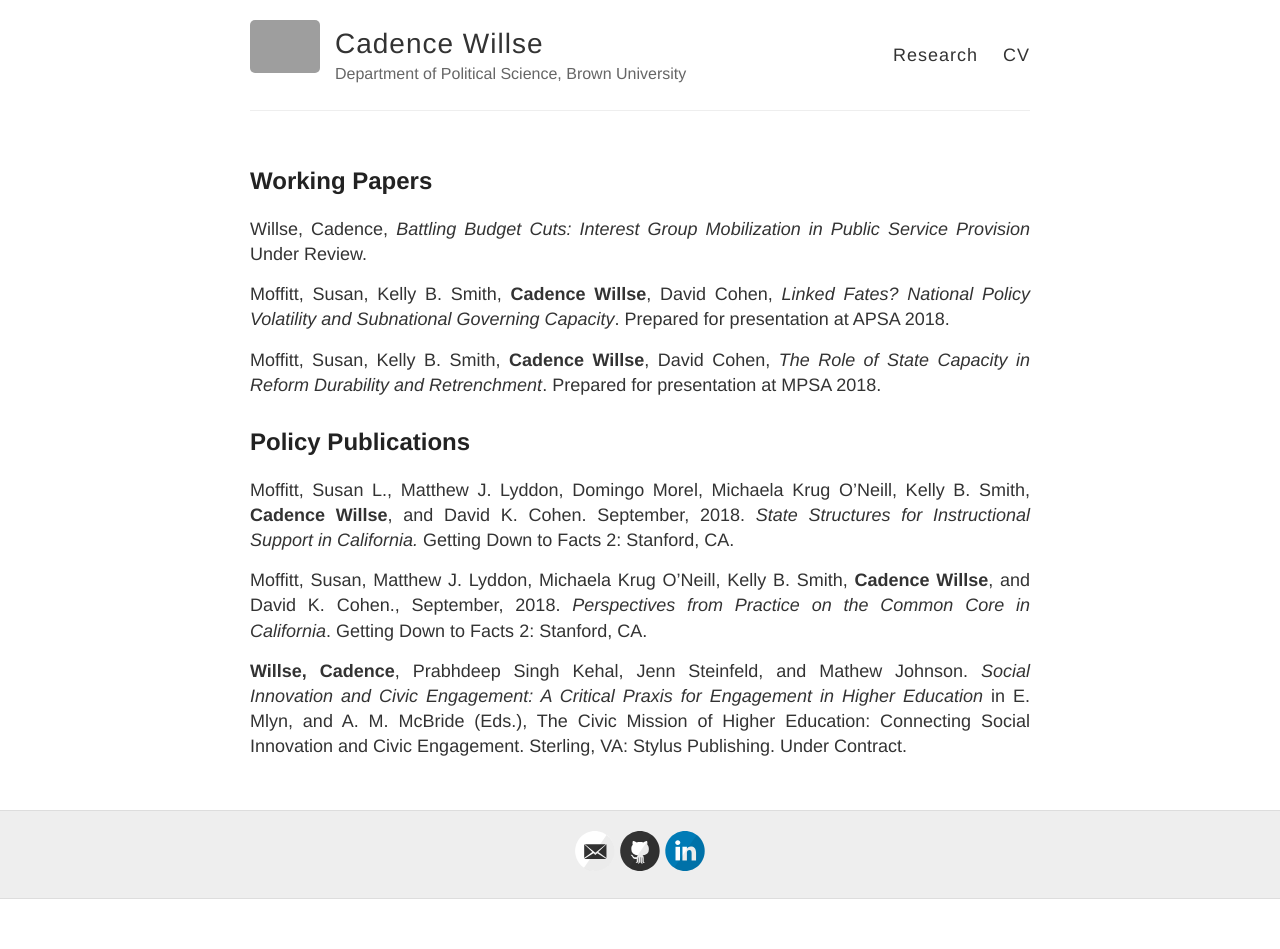
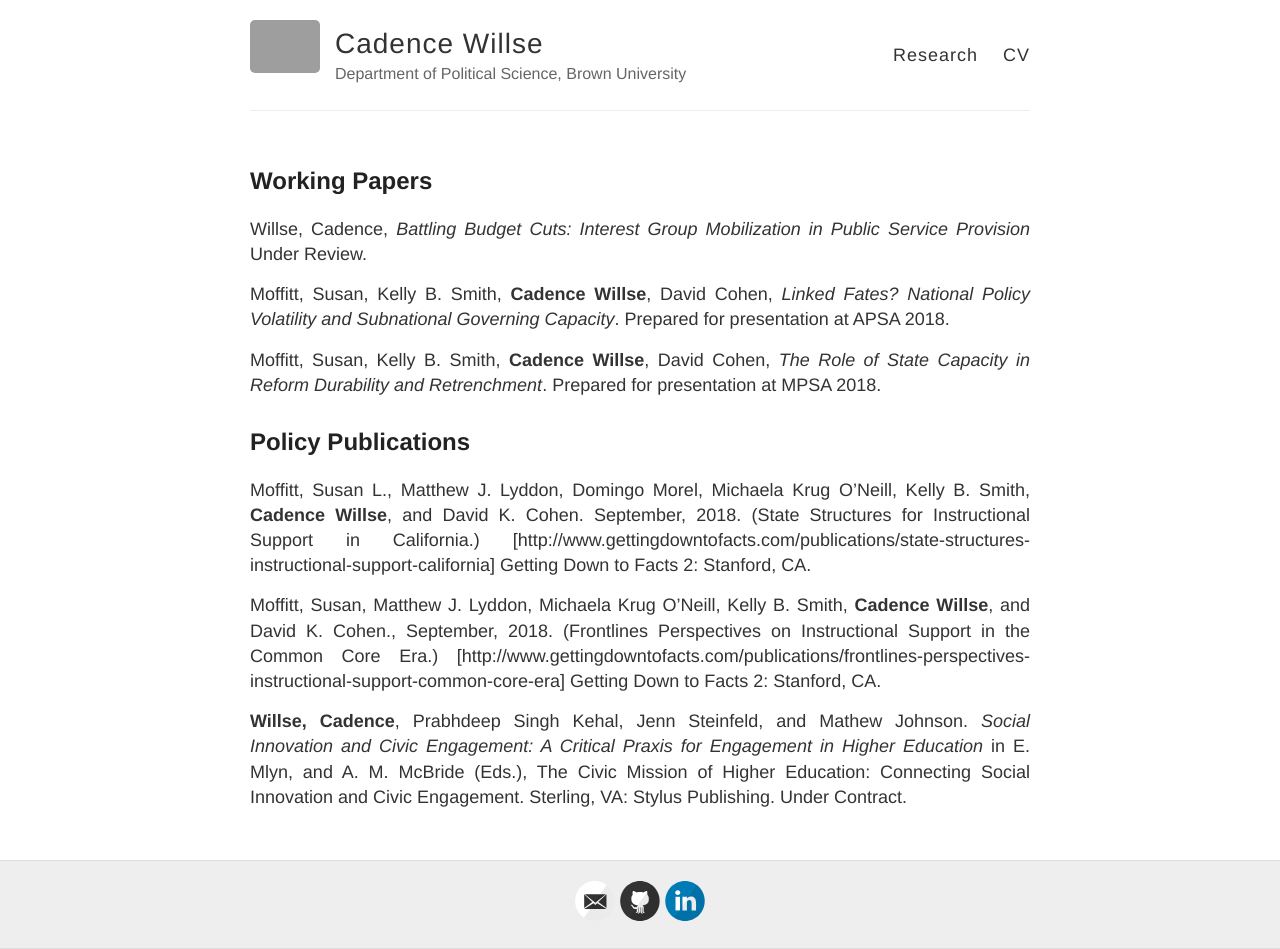
Before and after one commit to cadencewillse/cadencewillse.github.io, a Jekyll site: the page built from research.md, in a window 1280 px wide. Built offline with Jekyll 4.4.1, drawn with Linux system fonts in a browser that asks for light colours; before the commit the page ends 900 px from its top, so only the background shows below that; grey boxes are pictures that could not be loaded.

Commit message:
Update research.md

```diff
--- a/research.md
+++ b/research.md
@@ -15,8 +15,8 @@ Moffitt, Susan, Kelly B. Smith, **Cadence Willse**, David Cohen, *The Role of St
 
 ## Policy Publications
 
-Moffitt, Susan L., Matthew J. Lyddon, Domingo Morel, Michaela Krug O’Neill, Kelly B. Smith, **Cadence Willse**, and David K. Cohen. September, 2018. *State Structures for Instructional Support in California.* Getting Down to Facts 2: Stanford, CA.
+Moffitt, Susan L., Matthew J. Lyddon, Domingo Morel, Michaela Krug O’Neill, Kelly B. Smith, **Cadence Willse**, and David K. Cohen. September, 2018. (State Structures for Instructional Support in California.) [http://www.gettingdowntofacts.com/publications/state-structures-instructional-support-california] Getting Down to Facts 2: Stanford, CA.
 
-Moffitt, Susan, Matthew J. Lyddon, Michaela Krug O’Neill, Kelly B. Smith, **Cadence Willse**, and David K. Cohen., September, 2018. *Perspectives from Practice on the Common Core in California*. Getting Down to Facts 2: Stanford, CA.
+Moffitt, Susan, Matthew J. Lyddon, Michaela Krug O’Neill, Kelly B. Smith, **Cadence Willse**, and David K. Cohen., September, 2018. (Frontlines Perspectives on Instructional Support in the Common Core Era.) [http://www.gettingdowntofacts.com/publications/frontlines-perspectives-instructional-support-common-core-era] Getting Down to Facts 2: Stanford, CA.
 
 **Willse, Cadence**, Prabhdeep Singh Kehal, Jenn Steinfeld, and Mathew Johnson. *Social Innovation and Civic Engagement: A Critical Praxis for Engagement in Higher Education* in E. Mlyn, and A. M. McBride (Eds.), The Civic Mission of Higher Education: Connecting Social Innovation and Civic Engagement. Sterling, VA: Stylus Publishing. Under Contract.
```
